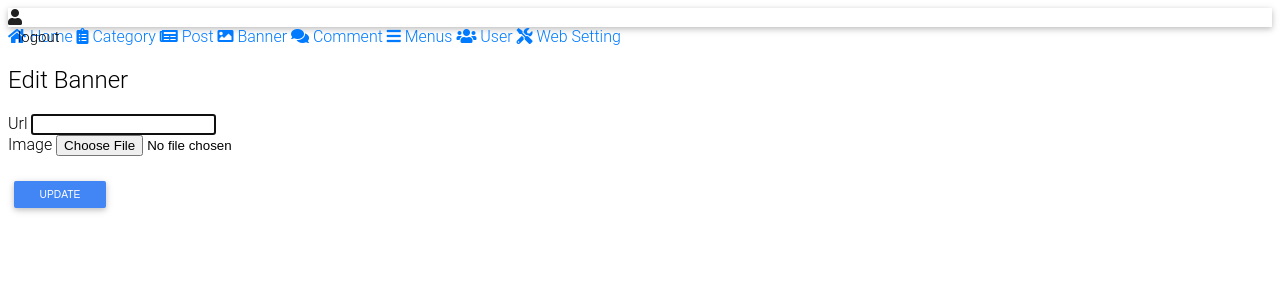
After one commit to hoseinparyab/News-website, a PHP site: template template/admin/banners/edit.php in a window 1280 px wide. The commit adds this page. Shown: the top 300 px of the page. Run offline with PHP 8.4, Linux system fonts and the light colour scheme; the template is opened without the code that fills it, so the values that code supplies are empty; some libraries are stand-ins or nearby versions.

Commit message:
git commit -m feat(admin): add banner CRUD operations (create, edit, delete)
vol 2

```diff
--- a/activities/Admin/Post.php
+++ b/activities/Admin/Post.php
@@ -9,7 +9,7 @@ class Post extends Admin{
     public function index()
     {
         $db = new DataBase();
-        $posts = $db->select('SELECT * FROM posts ORDER BY `id` DESC');
+        $posts = $db->select('SELECT posts.*, categories.name AS category_name, users.email AS email FROM posts LEFT JOIN categories ON posts.cat_id = categories.id LEFT JOIN users ON posts.user_id = users.id ORDER BY `id` DESC');
         require_once(BASE_PATH . '/template/admin/posts/index.php');
     }
 
@@ -23,6 +23,7 @@ class Post extends Admin{
 
     public function store($request)
     {
+        date_default_timezone_set('Iran');
         $realTimestampt = substr($request['published_at'], 0, 10);
         $request['published_at'] = date("Y-m-d H:i:s", (int)$realTimestampt);
         $db = new DataBase();
@@ -54,6 +55,7 @@ class Post extends Admin{
 
     public function update($request, $id)
     {
+        date_default_timezone_set('Iran');
         $realTimestampt = substr($request['published_at'], 0, 10);
         $request['published_at'] = date("Y-m-d H:i:s", (int)$realTimestampt);
         $db = new DataBase();
--- /dev/null
+++ b/template/admin/banners/edit.php
@@ -0,0 +1,42 @@
+<?php
+
+require_once(BASE_PATH . '/template/admin/layouts/header.php');
+
+
+?>
+
+
+    <section class="pt-3 pb-1 mb-2 border-bottom">
+        <h1 class="h5">Edit Banner</h1>
+    </section>
+
+    <section class="row my-3">
+        <section class="col-12">
+
+            <form method="post" action="<?= url('admin/banner/update/'. $banner['id']) ?>" enctype="multipart/form-data">
+                <div class="form-group">
+                    <label for="url">Url</label>
+                    <input type="text" class="form-control" id="url" name="url" value="<?= $banner['url'] ?>" required autofocus>
+                </div>
+
+
+                <div class="form-group">
+                    <label for="image">Image</label>
+                    <input type="file" id="image" name="image" class="form-control-file" required autofocus>
+                </div>
+                <img style="width: 80px;" src="<?= asset($banner['image']) ?>" alt="">
+                <br>
+
+
+                <button type="submit" class="btn btn-primary btn-sm">Update</button>
+            </form>
+        </section>
+    </section>
+
+
+<?php
+
+require_once(BASE_PATH . '/template/admin/layouts/footer.php');
+
+
+?>
--- a/template/admin/banners/index.php
+++ b/template/admin/banners/index.php
@@ -38,8 +38,8 @@
                         <img style="width: 80px;" src="<?= asset($banner['image']) ?>" alt="">
                     </td>
                     <td>
-                        <a role="button" class="btn btn-sm btn-primary text-white" href="">edit</a>
-                        <a role="button" class="btn btn-sm btn-danger text-white" href="">delete</a>
+                        <a role="button" class="btn btn-sm btn-primary text-white" href="<?= asset('admin/banner/edit/' . $banner['id']) ?>">edit</a>
+                        <a role="button" class="btn btn-sm btn-danger text-white" href="<?= asset('admin/banner/delete/' . $banner['id']) ?>">delete</a>
                     </td>
                 </tr>
 
--- a/template/admin/layouts/footer.php
+++ b/template/admin/layouts/footer.php
@@ -24,6 +24,9 @@
                     enabled: true
                 }
             },
+            timePicker: {
+                enabled: true,
+            },
             observer : true,
             altField: '#published_at'
 
--- a/template/admin/posts/edit.php
+++ b/template/admin/posts/edit.php
@@ -42,7 +42,7 @@ require_once BASE_PATH . '/template/admin/layouts/header.php';
                 <div class="form-group">
                     <label for="published_at">published at</label>
                     <input type="text" class="form-control d-none" id="published_at" name="published_at" required autofocus>
-                    <input type="text" class="form-control" id="published_at_view" required autofocus>
+                    <input type="text" class="form-control" id="published_at_view" value="<?= $post['published_at'] ?>"required autofocus>
                 </div>
 
                 <div class="form-group">
```
Also changed, not shown: activities/Admin/Banner.php (+21 -6 lines), template/admin/posts/index.php (+6 -4 lines), public/banner-image/2025-04-29-16-17-58.jpeg (deleted). Lines whose indentation alone changed are shown as unchanged.
